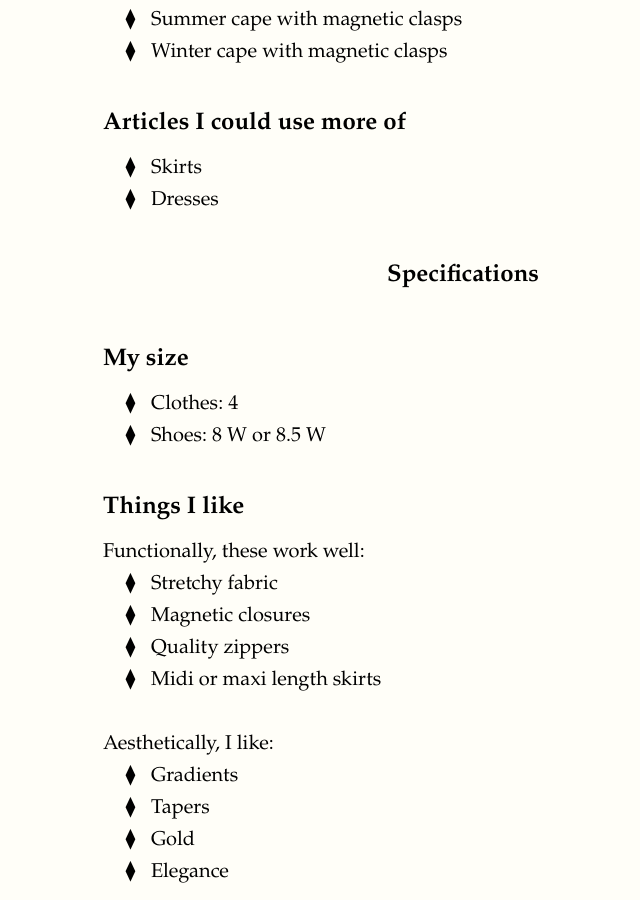
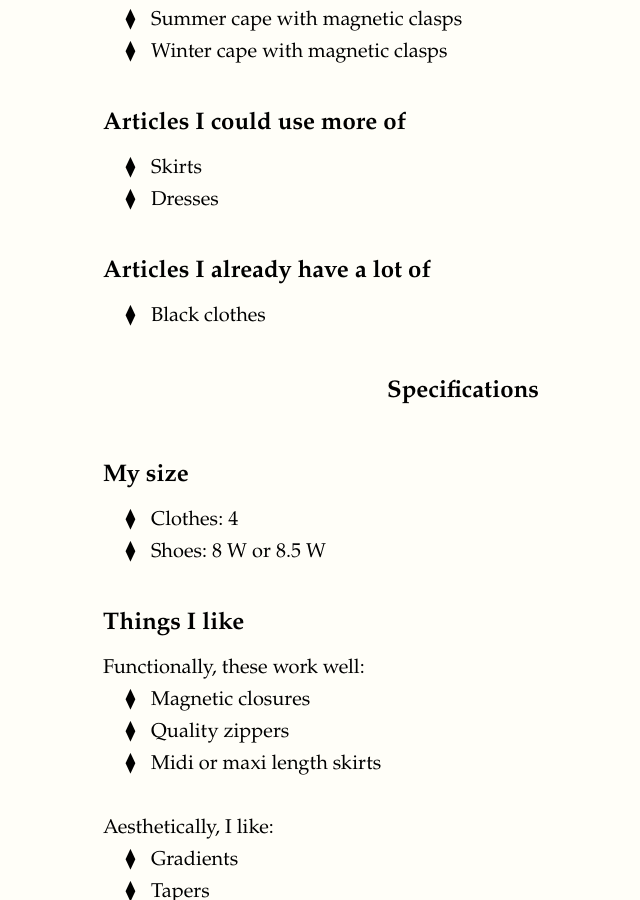
Before and after one commit to aubrielee/aubrielee.github.io, a Jekyll site: the page built from _posts/2024-12-02-clothing.md, in a window 1280 px wide and 900 px high, scrolled down 590 px. Shown: the whole window, without its empty margins (177-817 px from the left). Built offline with Jekyll 4.4.1, drawn with Linux system fonts in a browser that asks for light colours; nearby versions of some CDN libraries; some web fonts are replaced; some of the changed text lies outside the part shown.

Commit message:
Update 2024-12-02-clothing.md

```diff
--- a/_posts/2024-12-02-clothing.md
+++ b/_posts/2024-12-02-clothing.md
@@ -23,6 +23,9 @@ I'm in search of clothes that are easy for my attendants to put on me and that I
 * Skirts
 * Dresses
 
+### Articles I already have a lot of
+* Black clothes
+
 ## Specifications
 ### My size
 * Clothes: 4
@@ -32,7 +35,6 @@ I'm in search of clothes that are easy for my attendants to put on me and that I
 
 Functionally, these work well:
 {: .noIndent}
-* Stretchy fabric
 * Magnetic closures
 * Quality zippers
 * Midi or maxi length skirts
```
Also changed, not shown: other parts of _posts/2024-12-02-clothing.md (+1 -0 lines).
